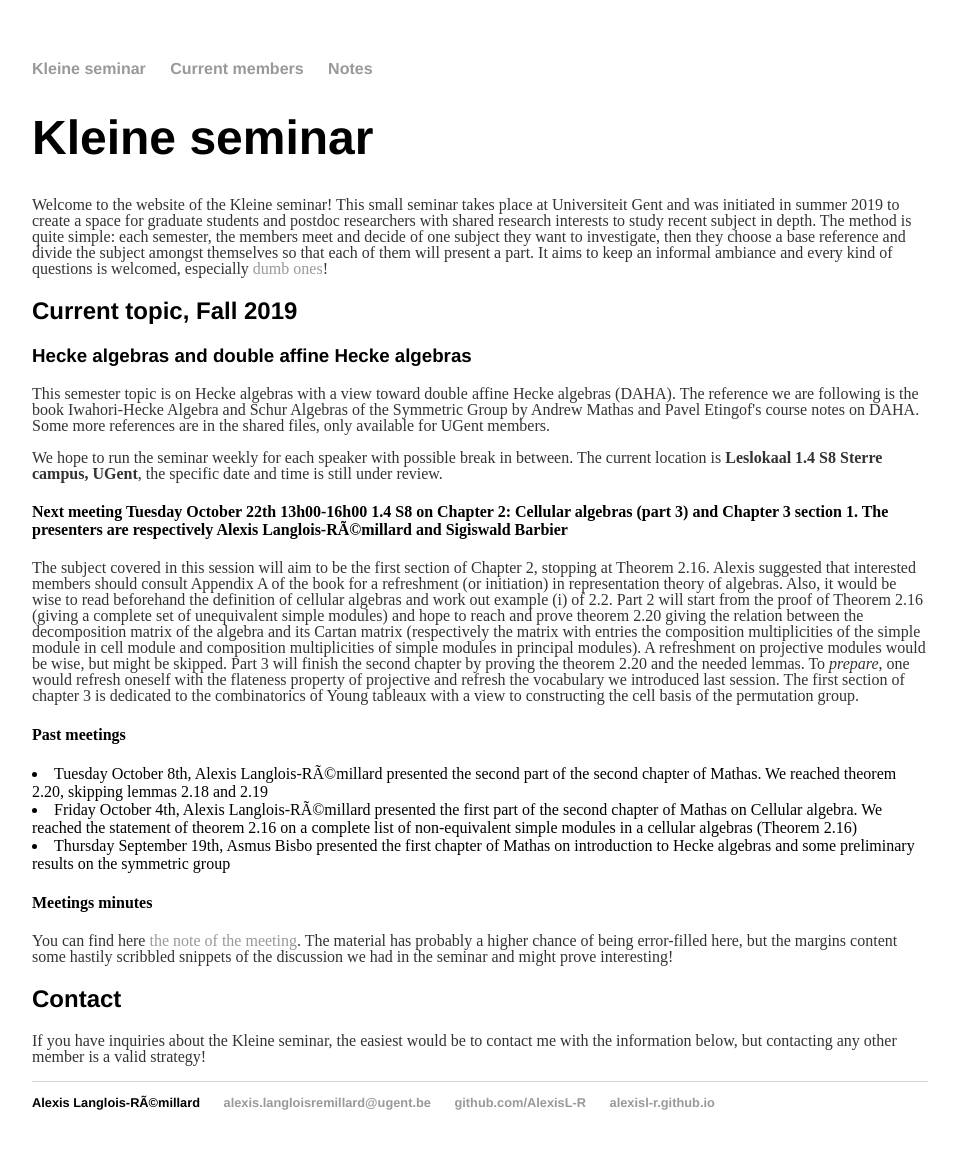
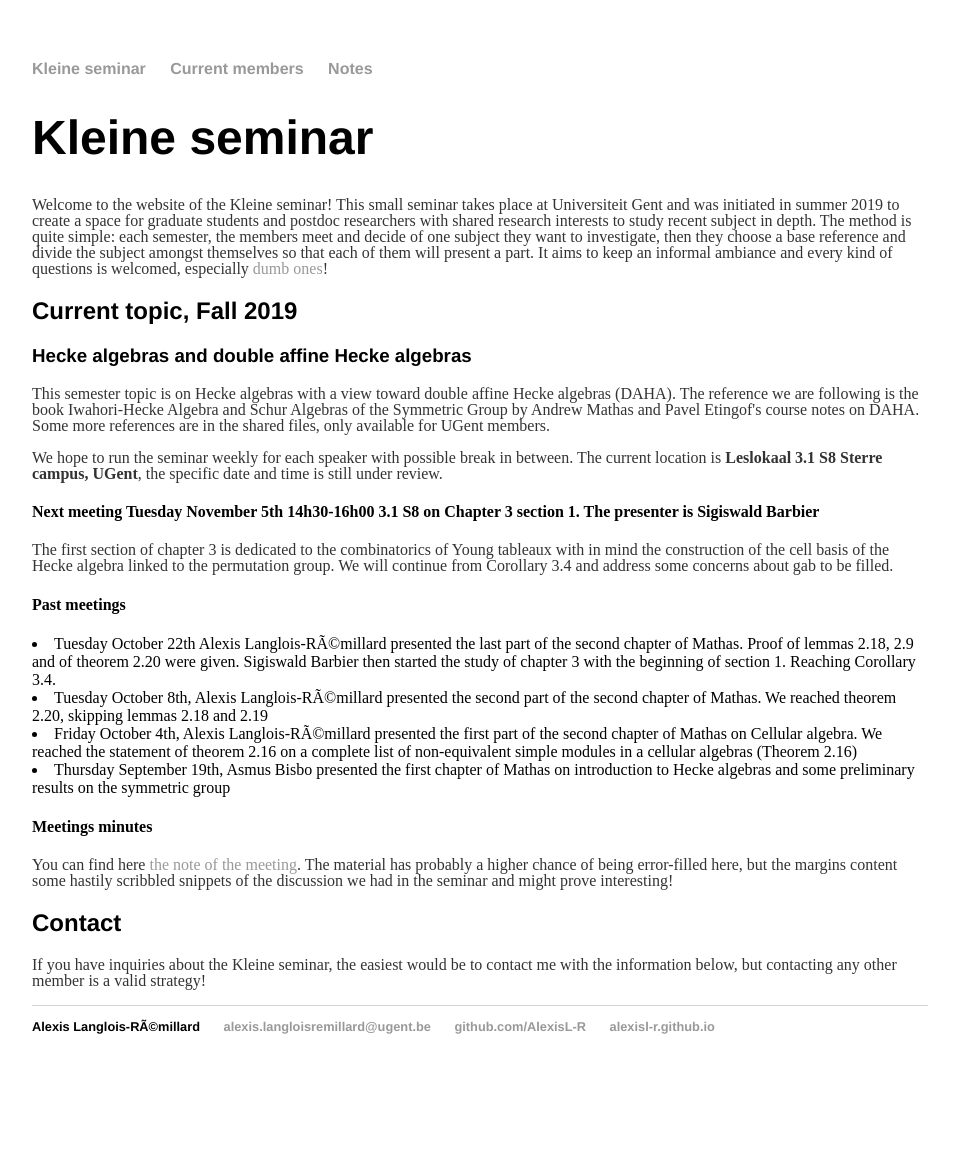
Before and after one commit to Shophikav/alexisl-r.github.io, a Jekyll site: the page built from kleine_seminar/index.html, in a window 1280 px wide. Shown: the whole page, without its empty margins (160-1119 px from the left). Built offline with Jekyll 4.4.1, drawn with Linux system fonts in a browser that asks for light colours; after the commit the page ends 1094 px from its top, so only the background shows below that.

Commit message:
Update for 05 november

```diff
--- a/kleine_seminar/index.html
+++ b/kleine_seminar/index.html
@@ -20,13 +20,27 @@ title: Kleine seminar
 	</p>
 
 	<p>
-		We hope to run the seminar weekly for each speaker with possible break in between. The current location is <strong>Leslokaal  1.4 S8 Sterre campus, UGent</strong>,
+		We hope to run the seminar weekly for each speaker with possible break in between. The current location is <strong>Leslokaal  3.1 S8 Sterre campus, UGent</strong>,
 		the specific date and time is still under review.
 	</p>
 
-	<h4>Next meeting Tuesday October 22th 13h00-16h00 1.4 S8 on Chapter 2: Cellular algebras (part 3) and Chapter 3 section 1. The presenters are respectively Alexis Langlois-Rémillard and Sigiswald Barbier</h4>
+	<h4>Next meeting Tuesday November 5th 14h30-16h00 3.1 S8 on Chapter 3 section 1. The presenter is Sigiswald Barbier</h4>
 
 	<p>
+		The first section of chapter 3 is dedicated to the combinatorics of Young tableaux with in mind the construction of the cell basis of the Hecke algebra linked to the
+		permutation group. We will continue from Corollary 3.4 and address some concerns about gab to be filled.
+	</p>
+	<h4>Past meetings</h4>
+		<u1>
+			<li>Tuesday October 22th Alexis Langlois-Rémillard presented the last part of the second chapter of Mathas. Proof of lemmas 2.18, 2.9 and of theorem 2.20 were given.
+			Sigiswald Barbier then started the study of chapter 3 with the beginning of section 1. Reaching Corollary 3.4.</li>
+			<li>Tuesday October 8th, Alexis Langlois-Rémillard presented the second part of the second chapter of Mathas. We reached theorem 2.20, skipping lemmas 2.18 and 2.19 </li>
+			<li>Friday October 4th, Alexis Langlois-Rémillard presented the first part of the second chapter of Mathas on Cellular algebra. We reached the statement of theorem 2.16 on a
+				complete list of non-equivalent simple modules in a cellular algebras (Theorem 2.16)</li>
+			<li>Thursday September 19th, Asmus Bisbo presented the first chapter of Mathas on introduction to Hecke algebras and some preliminary results on the symmetric group</li>
+		</u1>
+
+<!-- 	Description of second part, to be kept until we decide what to do, or if we gather the strenght to dispose of it
 		The subject covered in this session will aim to be the first section of Chapter 2, stopping at Theorem 2.16. Alexis suggested that interested
 		members should consult Appendix A of the book for a refreshment (or initiation) in representation theory of algebras. Also, it would be wise
 		to read beforehand the definition of cellular algebras and work out example (i) of 2.2.
@@ -37,18 +51,7 @@ title: Kleine seminar
 		be wise, but might be skipped.
 
 		Part 3 will finish the second chapter by proving the theorem 2.20 and the needed lemmas. To <em>prepare</em>, one would refresh oneself with the flateness property of projective
-		and refresh the vocabulary we introduced last session.
-
-		The first section of chapter 3 is dedicated to the combinatorics of Young tableaux with a view to constructing the cell basis of the permutation group.
-	</p>
-	<h4>Past meetings</h4>
-		<u1>
-			<li>Tuesday October 8th, Alexis Langlois-Rémillard presented the second part of the second chapter of Mathas. We reached theorem 2.20, skipping lemmas 2.18 and 2.19 </li>
-			<li>Friday October 4th, Alexis Langlois-Rémillard presented the first part of the second chapter of Mathas on Cellular algebra. We reached the statement of theorem 2.16 on a
-				complete list of non-equivalent simple modules in a cellular algebras (Theorem 2.16)</li>
-			<li>Thursday September 19th, Asmus Bisbo presented the first chapter of Mathas on introduction to Hecke algebras and some preliminary results on the symmetric group</li>
-		</u1>
-
+		and refresh the vocabulary we introduced last session. -->
 	<h4>Meetings minutes</h4>
 	<p>
 		You can find here <a href= "/kleine_seminar/notes/hecke_notes_F2019.pdf">the note of the meeting</a>. The material has probably a higher chance of being error-filled here,
```
